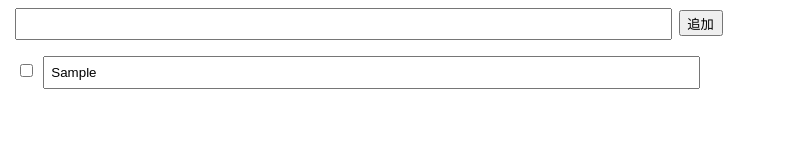
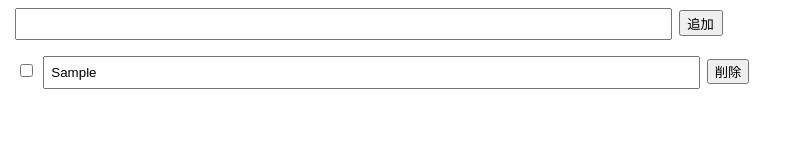
Before and after one commit to dankichi24/todo-type, a React (Vite) app: page / in a window 1280 px wide. Both pictures are taken after typing "Sample" into the empty fields and a click on the input "追加". Shown: the top 160 px of the page, without its empty margins (0-797 px from the left). Built offline with nearby package versions, Linux system fonts and the light colour scheme.

Commit message:
✨ 登録済みの todo を削除/復元　可能にする

```diff
--- a/src/App.tsx
+++ b/src/App.tsx
@@ -4,6 +4,7 @@ type Todo = {
   value: string;
   readonly id: number;
   checked: boolean;
+  removed: boolean;
 };
 
 export const App = () => {
@@ -21,6 +22,7 @@ export const App = () => {
       value: text,
       id: new Date().getTime(),
       checked: false,
+      removed: false,
     };
 
     setTodos((todos) => [newTodo, ...todos]);
@@ -32,6 +34,19 @@ export const App = () => {
       const newTodos = todos.map((todo) => {
         if (todo.id === id) {
           return { ...todo, value };
+        }
+        return todo;
+      });
+
+      return newTodos;
+    });
+  };
+
+  const handleRemove = (id: number, removed: boolean) => {
+    setTodos((todos) => {
+      const newTodos = todos.map((todo) => {
+        if (todo.id === id) {
+          return { ...todo, removed };
         }
         return todo;
       });
@@ -70,15 +85,19 @@ export const App = () => {
             <li key={todo.id}>
               <input
                 type="checkbox"
+                disabled={todo.removed}
                 checked={todo.checked}
                 onChange={() => handleCheck(todo.id, !todo.checked)}
               />
               <input
                 type="text"
-                disabled={todo.checked}
+                disabled={todo.checked || todo.removed}
                 value={todo.value}
                 onChange={(e) => handleEdit(todo.id, e.target.value)}
               />
+              <button onClick={() => handleRemove(todo.id, !todo.removed)}>
+                {todo.removed ? "復元" : "削除"}
+              </button>
             </li>
           );
         })}
```
